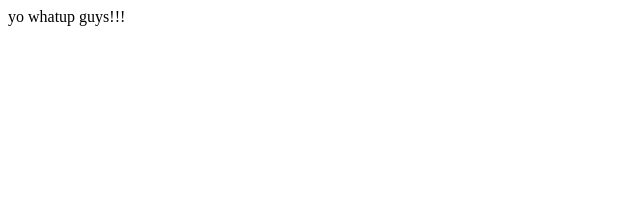
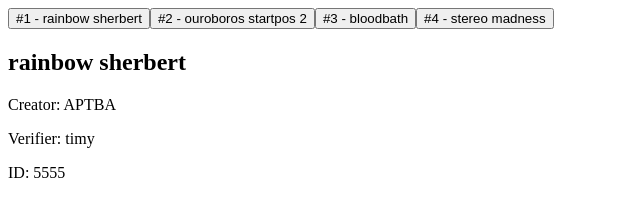
Before and after one commit to tuesdx12/aptba, a plain HTML site: page index.html in a window 1280 px wide. Shown: the whole page, without its empty margins (0-640 px from the left). Drawn offline with nearby package versions, Linux system fonts and the light colour scheme.

Commit message:
Created basic list functionality with JS and Vue
I reverse engineered the shitty lists code and figured out how they organized their data. I basically copied what they did but a lot simpler. I need to learn a lot more about javascript (i abused tf out of chatgpt to figure out what I was doing here) but I got this functional and I know how it works

```diff
--- /dev/null
+++ b/data/0001.json
@@ -0,0 +1,12 @@
+{
+    "id": 1234,
+    "name": "stereo madness",
+    "creator": "robtop",
+    "verifier": "robtop"
+
+
+
+
+
+
+}
--- /dev/null
+++ b/data/0002.json
@@ -0,0 +1,12 @@
+{
+    "id": 4321,
+    "name": "ouroboros startpos 2",
+    "creator": ["foodynooby", "temoofgod"],
+    "verifier": "foodynooby"
+
+
+
+
+
+
+}
--- /dev/null
+++ b/data/0003.json
@@ -0,0 +1,12 @@
+{
+    "id": 5271,
+    "name": "bloodbath",
+    "creator": ["riot"],
+    "verifier": "riot 2"
+
+
+
+
+
+
+}
--- /dev/null
+++ b/data/0004.json
@@ -0,0 +1,12 @@
+{
+    "id": 5555,
+    "name": "rainbow sherbert",
+    "creator": ["APTBA"],
+    "verifier": "timy"
+
+
+
+
+
+
+}
--- /dev/null
+++ b/data/_list.json
@@ -0,0 +1,6 @@
+[
+    "0004",
+    "0002",
+    "0003",
+    "0001"
+]
--- a/index.html
+++ b/index.html
@@ -4,10 +4,12 @@
         <title>Glaggleland Hotel | The home of APTBA!!</title>
         <link rel="stylesheet" href="main-page/style-index.css">
         <link rel="shortcut icon" type="image/x-icon" href="main-page/giggler-icon.png">
+
+        <script src="https://unpkg.com/vue@3/dist/vue.global.prod.js"></script>
+        <script type="module" src="./js/main.js"></script>
     </head>
 
     <body>
-        <t>yo whatup guys!!!</t>
-
+        <div id="app"></div>
     </body>
 </html>
--- /dev/null
+++ b/js/levels.js
@@ -0,0 +1,50 @@
+export default {
+    props: ['levelOrder'], // must match the template prop name
+
+    data() {
+        return {
+            levels: [],
+            selected: 0
+        };
+    },
+
+    async mounted() {
+        const loadedLevels = [];
+
+        for (const levelName of this.levelOrder) {
+            const res = await fetch(`./data/${levelName}.json`);
+            const data = await res.json();
+            loadedLevels.push(data);
+        }
+
+        this.levels = loadedLevels;
+    },
+
+    template: `
+        <div>
+            <div>
+                <button
+                    v-for="(level, index) in levels"
+                    :key="level.id"
+                    @click="selected = index"
+                >
+                    #{{ index + 1 }} - {{ level.name }}
+                </button>
+            </div>
+
+            <div v-if="levels[selected]">
+                <h2>{{ levels[selected].name }}</h2>
+                <p>Creator:
+                    <span v-if="Array.isArray(levels[selected].creator)">
+                        {{ levels[selected].creator.join(', ') }}
+                    </span>
+                    <span v-else>
+                        {{ levels[selected].creator }}
+                    </span>
+                </p>
+                <p>Verifier: {{ levels[selected].verifier }}</p>
+                <p>ID: {{ levels[selected].id }}</p>
+            </div>
+        </div>
+    `
+};
--- /dev/null
+++ b/js/main.js
@@ -0,0 +1,19 @@
+import Levels from './levels.js';
+
+async function init() {
+    // Fetch the order of levels
+    const res = await fetch('./data/_list.json');
+    const levelOrder = await res.json();
+
+    const app = Vue.createApp({
+        components: { Levels },
+        template: `<Levels :level-order="levelOrder" />`, // Notice the correct prop name
+        data() {
+            return { levelOrder };
+        }
+    });
+
+    app.mount('#app');
+}
+
+init();
```
Also changed, not shown: assets/giggler-icon.png (renamed from main-page/giggler-icon.png), css/style-index.css (added).
